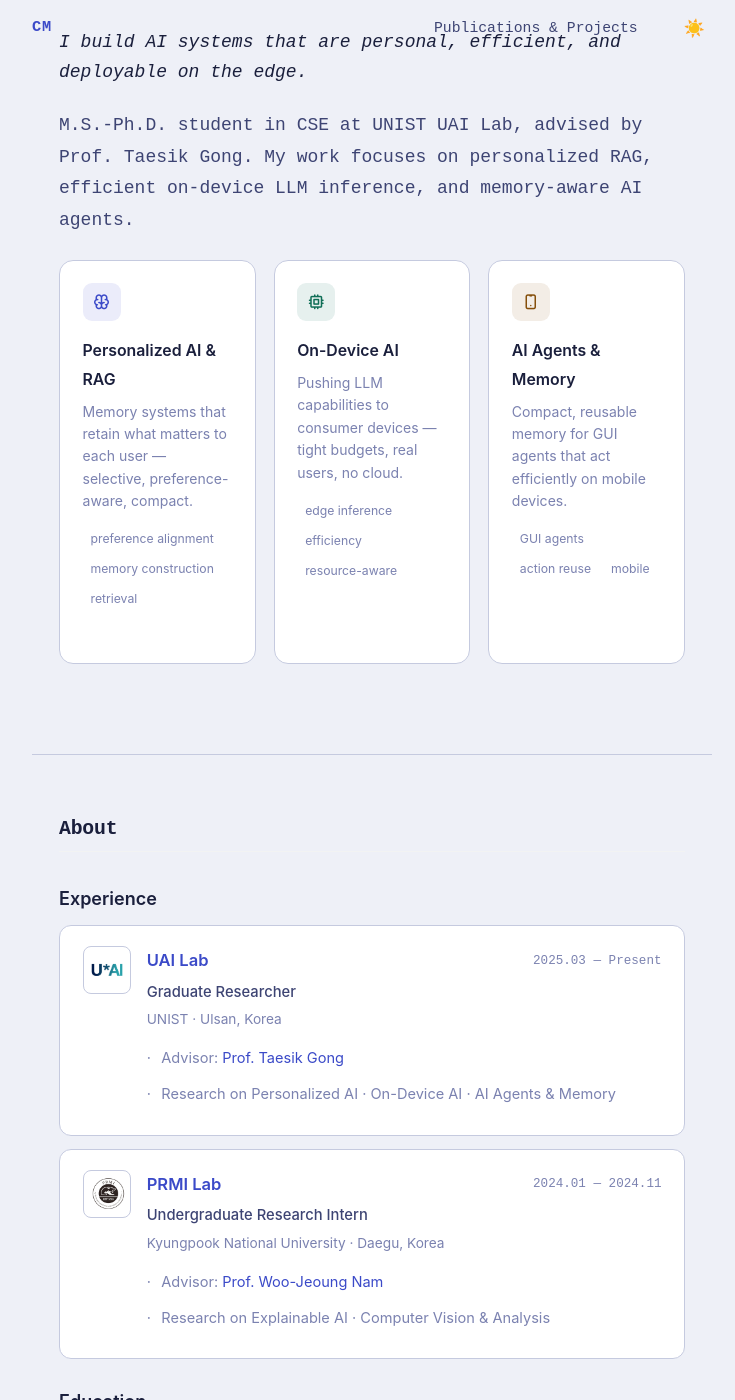
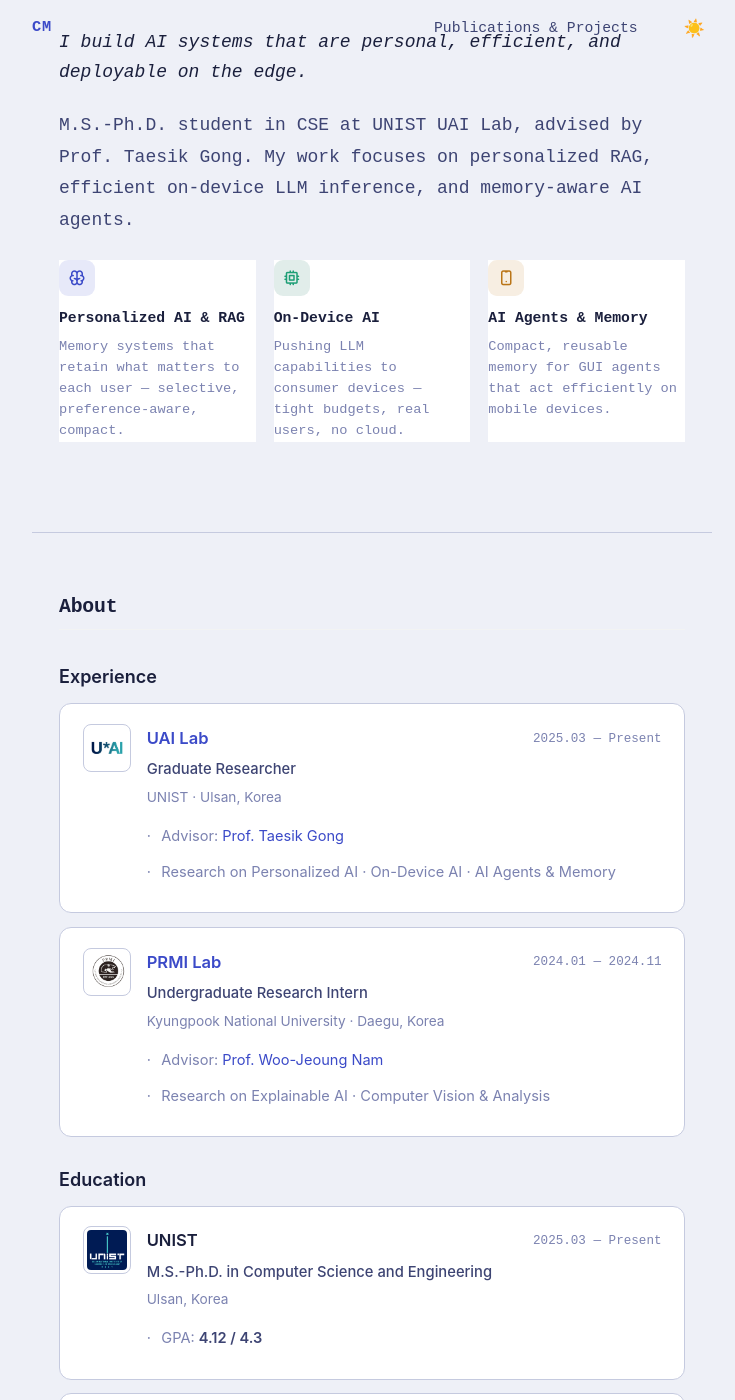
Before and after one commit to CkdalsKong/CkdalsKong.github.io, a Jekyll site: the page built from _pages/about.md, in a window 1280 px wide and 1400 px high, scrolled down 1110 px. Shown: the whole window, without its empty margins (268-1003 px from the left). Built offline with Jekyll 4.4.1, drawn with Linux system fonts in a browser that asks for light colours; a script bundle is joined from its source files by our own code; library files that are not in the unit come from our copies.

Commit message:
Revert research pillar to minimal style, soften dark mode, add session-once loading
- Research pillars: revert card/hover CSS back to minimal flat style, keep Tabler icon-wrap HTML
- Dark mode: soften background #111 → #181c2e (navy-dark)
- Loading screen: show only once per browser session via sessionStorage

Co-Authored-By: Claude Sonnet 4.6 <noreply@anthropic.com>

```diff
--- a/assets/css/main.scss
+++ b/assets/css/main.scss
@@ -32,11 +32,11 @@
    TOKENS — Dark (default)
    ============================================================ */
 :root {
-  --bg:       #111;
-  --fg:       #ececec;
-  --fg-2:     #b0b0b0;
-  --fg-3:     #787878;
-  --line:     #2e2e2e;
+  --bg:       #181c2e;
+  --fg:       #e8eaf6;
+  --fg-2:     #a8adc8;
+  --fg-3:     #6b7099;
+  --line:     #2a2f4a;
   --accent:   #6366f1;
   --accent-bg: rgba(99,102,241,0.1);
 
@@ -49,7 +49,7 @@
   --tr:    0.2s ease;
 
   /* override template vars for dark mode */
-  --global-bg-color:   #111;
+  --global-bg-color:   #181c2e;
   --global-text-color: #ececec;
   --global-link-color: #6366f1;
 }
@@ -450,48 +450,21 @@ a:hover { text-decoration: underline; }
 }
 
 .research-pillar {
-  background: var(--card-bg, #fff);
-  border: 1px solid var(--line);
-  border-radius: 14px;
-  padding: 1.25rem 1.25rem 1rem;
-  position: relative;
-  overflow: hidden;
-  transition: border-color 0.2s;
-
-  &:hover { border-color: var(--accent); }
-  &:hover .pillar-bar { width: 100%; }
-  &:hover .pillar-paper { opacity: 1; }
-  &:hover .pillar-icon-wrap i { color: inherit; }
-
   .pillar-icon-wrap {
-    width: 38px; height: 38px;
+    width: 36px; height: 36px;
     border-radius: 9px;
     display: flex; align-items: center; justify-content: center;
-    margin-bottom: 0.9rem;
-    i { font-size: 18px; transition: color 0.2s; }
-    &--purple { background: rgba(59,74,200,0.1); i { color: var(--accent); } }
-    &--teal    { background: rgba(15,110,86,0.1);  i { color: #0f6e56; } }
-    &--amber   { background: rgba(133,79,11,0.1);  i { color: #854f0b; } }
+    margin-bottom: 0.5rem;
+    i { font-size: 18px; }
+    &--purple { background: rgba(59,74,200,0.12); i { color: var(--accent); } }
+    &--teal    { background: rgba(15,110,86,0.12);  i { color: #1d9e75; } }
+    &--amber   { background: rgba(186,117,23,0.12); i { color: #ba7517; } }
   }
-
-  .pillar-title { font-family: var(--font-sans); font-size: 0.88rem; font-weight: 600; color: var(--fg); margin-bottom: 0.35rem; }
-  .pillar-desc  { font-family: var(--font-sans); font-size: 0.78rem; color: var(--fg-3); line-height: 1.6; margin-bottom: 0.75rem; }
-
-  .pillar-chips { display: flex; flex-wrap: wrap; gap: 4px; margin-bottom: 0.5rem; }
-  .pillar-chip  { font-family: var(--font-sans); font-size: 0.68rem; color: var(--fg-3); background: var(--accent-light); border-radius: 99px; padding: 2px 8px; }
-
-  .pillar-paper {
-    font-family: var(--font-sans); font-size: 0.72rem; color: var(--accent);
-    opacity: 0; transition: opacity 0.2s;
-    i { font-size: 0.72rem; vertical-align: -1px; margin-right: 3px; }
-  }
-
-  .pillar-bar {
-    position: absolute; bottom: 0; left: 0;
-    height: 2px; width: 0%;
-    background: var(--accent);
-    transition: width 0.35s ease;
-  }
+  .pillar-title { font-size: 0.82rem; font-weight: 600; color: var(--fg); margin-bottom: 0.25rem; }
+  .pillar-desc  { font-size: 0.76rem; color: var(--fg-3); line-height: 1.55; }
+  .pillar-chips { display: none; }
+  .pillar-paper { display: none; }
+  .pillar-bar   { display: none; }
 }
 
 .research-tags {
--- a/assets/js/loading.js
+++ b/assets/js/loading.js
@@ -1,8 +1,13 @@
 (function () {
+  var loader = document.getElementById('cm-loader');
+  if (sessionStorage.getItem('cm-loaded')) {
+    if (loader) loader.remove();
+    return;
+  }
+
   var bar    = document.getElementById('cm-bar');
   var status = document.getElementById('cm-status');
   var pool   = document.getElementById('cm-fragments');
-  var loader = document.getElementById('cm-loader');
   if (!loader || !bar || !status || !pool) return;
 
   var frags = [
@@ -79,6 +84,7 @@
         convergeAll();
         setTimeout(function () {
           loader.classList.add('done');
+          sessionStorage.setItem('cm-loaded', '1');
           setTimeout(function () { loader.remove(); }, 700);
         }, 500);
       }, 400);
```
